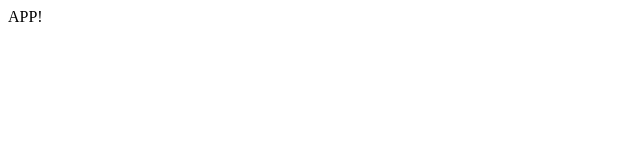
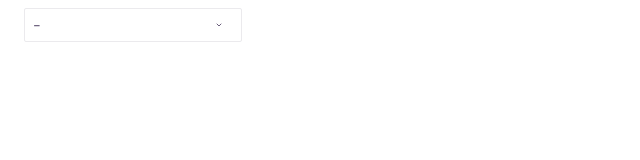
Before and after one commit to christinetg/base, a React (Vite) app: page / in a window 1280 px wide. Shown: the top 160 px of the page, without its empty margins (0-640 px from the left). Built offline with nearby package versions, Linux system fonts and the light colour scheme.

Commit message:
basic drop down component

```diff
--- a/src/components/App.tsx
+++ b/src/components/App.tsx
@@ -1,6 +1,14 @@
 import React from 'react';
+import Dropdown from './Dropdown/Dropdown';
 import './App.scss';
 
 export default function App() {
-  return <div className="App">APP!</div>;
+  const handleSelect = () => {
+    console.log('selected');
+  };
+  return (
+    <div className="App">
+      <Dropdown id="module" options={['Banner', 'Grid']} handleSelect={handleSelect} />
+    </div>
+  );
 }
--- /dev/null
+++ b/src/components/Dropdown/Dropdown.scss
@@ -0,0 +1,60 @@
+.dropdown {
+  width: 200px;
+  display: flex;
+  flex-direction: column;
+  font-size: 0.8rem;
+  position: relative;
+  background-color: white;
+  margin: 0rem 1rem;
+  font-family: 'Source Code Pro', monospace;
+  color: #1f0d39;
+
+  .selector {
+    padding: 0.5rem;
+    width: 100%;
+    cursor: pointer;
+    border: 1px solid #ebeaed;
+    border-radius: 2px;
+    position: relative;
+  }
+
+  .focus {
+    border: 1px solid #ebeaed;
+  }
+
+  .focus + .caret {
+    color: #1f0d39;
+  }
+
+  ul {
+    position: absolute;
+    top: 1.8rem;
+    list-style: none;
+    padding-left: 0;
+    margin-top: 8px;
+    border: 1px solid #ebeaed;
+    border-radius: 0.3rem;
+    box-shadow: 0px 1px 3px #ebeaed;
+    z-index: 9;
+  }
+
+  .caret {
+    position: absolute;
+    bottom: 0.8rem;
+    right: 1px;
+    font-size: 0.5rem;
+    font-weight: bolder;
+  }
+
+  li {
+    padding: 0.5rem 0.6rem;
+    margin: 0;
+    width: 200px;
+    cursor: pointer;
+    margin: 0.2rem 0rem;
+  }
+
+  li:hover {
+    background-color: rgba(#ebeaed, 0.6);
+  }
+}
--- /dev/null
+++ b/src/components/Dropdown/Dropdown.tsx
@@ -0,0 +1,71 @@
+import React, { useState, useEffect } from 'react';
+import { FiChevronUp, FiChevronDown } from 'react-icons/fi';
+import './Dropdown.scss';
+
+export interface DropdownProps {
+  /** ID for the element */
+  id?: string;
+  /** List of options for Dropdown */
+  options: string[];
+  /** Default option */
+  dft?: string;
+  /** Handler for when an option is select */
+  handleSelect(): void;
+}
+
+const FOCUS_STYLE = 'selector focus';
+const UNFOCUS_STYLE = 'selector';
+
+const Dropdown = (props: DropdownProps) => {
+  const { id, options, dft, handleSelect } = props;
+
+  const [focus, setFocus] = useState(false);
+  const [ctx, setContext] = useState();
+  const [expand, setExpand] = useState(false);
+  const [style, setStyle] = useState(UNFOCUS_STYLE);
+
+  useEffect(() => {
+    setContext(document.getElementById(`${id}-dropdown`));
+  });
+
+  const toggleFocus = () => {
+    if (focus) {
+      setExpand(false);
+      setStyle(UNFOCUS_STYLE);
+    } else {
+      setExpand(true);
+      setStyle(FOCUS_STYLE);
+    }
+    setFocus(!focus);
+  };
+
+  const select = (e: React.MouseEvent<HTMLElement>) => {
+    // @ts-ignore
+    ctx.innerHTML = e.target.id;
+    setExpand(false);
+    setFocus(true);
+    setStyle(UNFOCUS_STYLE);
+    toggleFocus();
+    handleSelect();
+  };
+
+  const opts = options.map((opt: string) => {
+    return (
+      <li key={opt} id={opt} onClick={select}>
+        {opt}
+      </li>
+    );
+  });
+
+  return (
+    <div className="dropdown">
+      <div id={`${id}-dropdown`} className={style} onClick={toggleFocus}>
+        {dft ? dft : '-'}
+      </div>
+      {expand ? <FiChevronUp className="caret" /> : <FiChevronDown className="caret" />}
+      {expand ? <ul>{opts}</ul> : null}
+    </div>
+  );
+};
+
+export default Dropdown;
```
